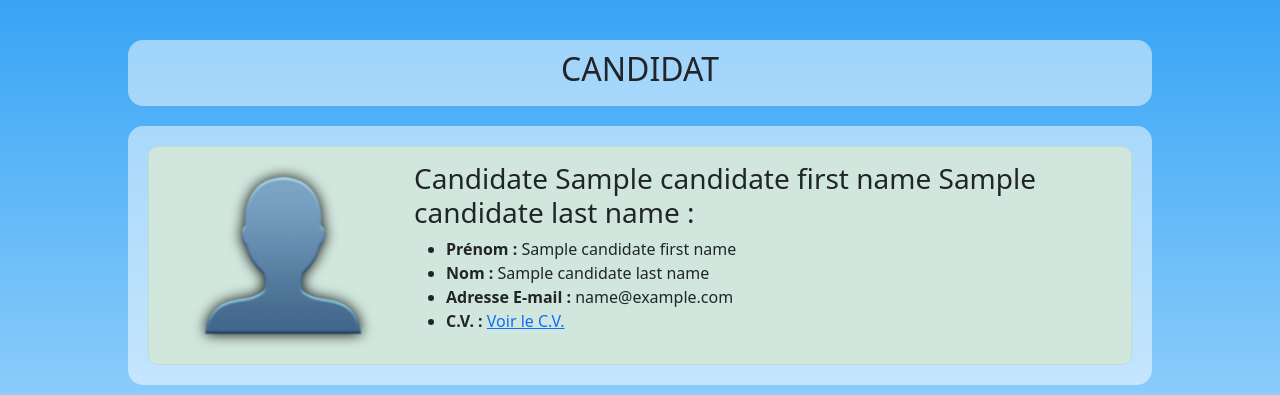
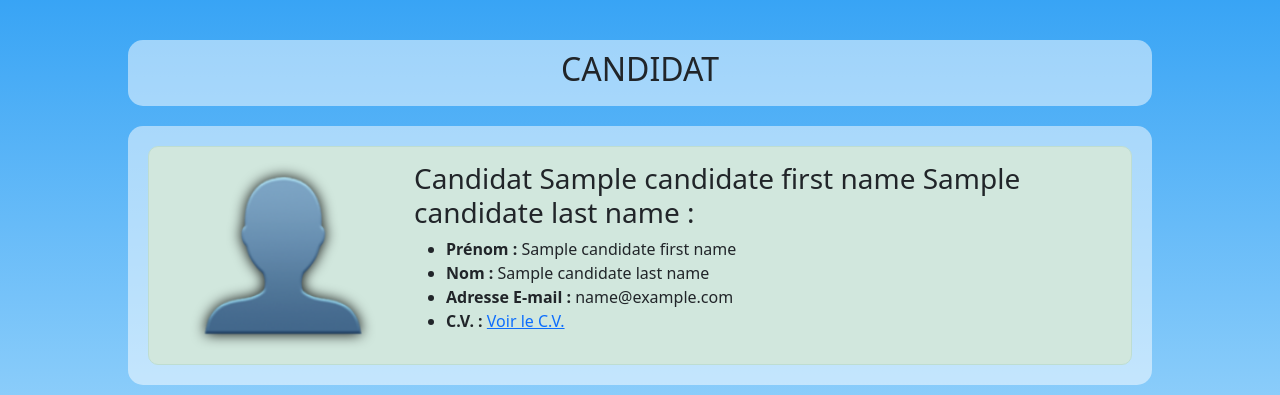
Before and after one commit to Skoognuts/TRT-Conseil, a Symfony app: template templates/candidate/index.html.twig in a window 1280 px wide. Shown: the part 68-463 px from the top of the page. Run offline with Twig, Linux system fonts and the light colour scheme; the template is opened without the code that fills it: most values are stand-ins (such as "Sample title", 1, 10 or a date in 2020); some libraries are stand-ins or nearby versions; some web fonts are replaced.

```diff
--- a/templates/candidate/index.html.twig
+++ b/templates/candidate/index.html.twig
@@ -47,7 +47,7 @@
                                 <img class="medium-logo" src="{{ asset('images/candidate.png') }}" alt="Advisory">
                             </div>
                             <div class="col-9">
-                                <h3>Candidate {{ candidateFirstName }} {{ candidateLastName }} :</h3>
+                                <h3>Candidat {{ candidateFirstName }} {{ candidateLastName }} :</h3>
                                 <ul>
                                     <li><b>Prénom : </b>{{ candidateFirstName }}</li>
                                     <li><b>Nom : </b>{{ candidateLastName }}</li>
```
Also changed, not shown: 3 other files.
